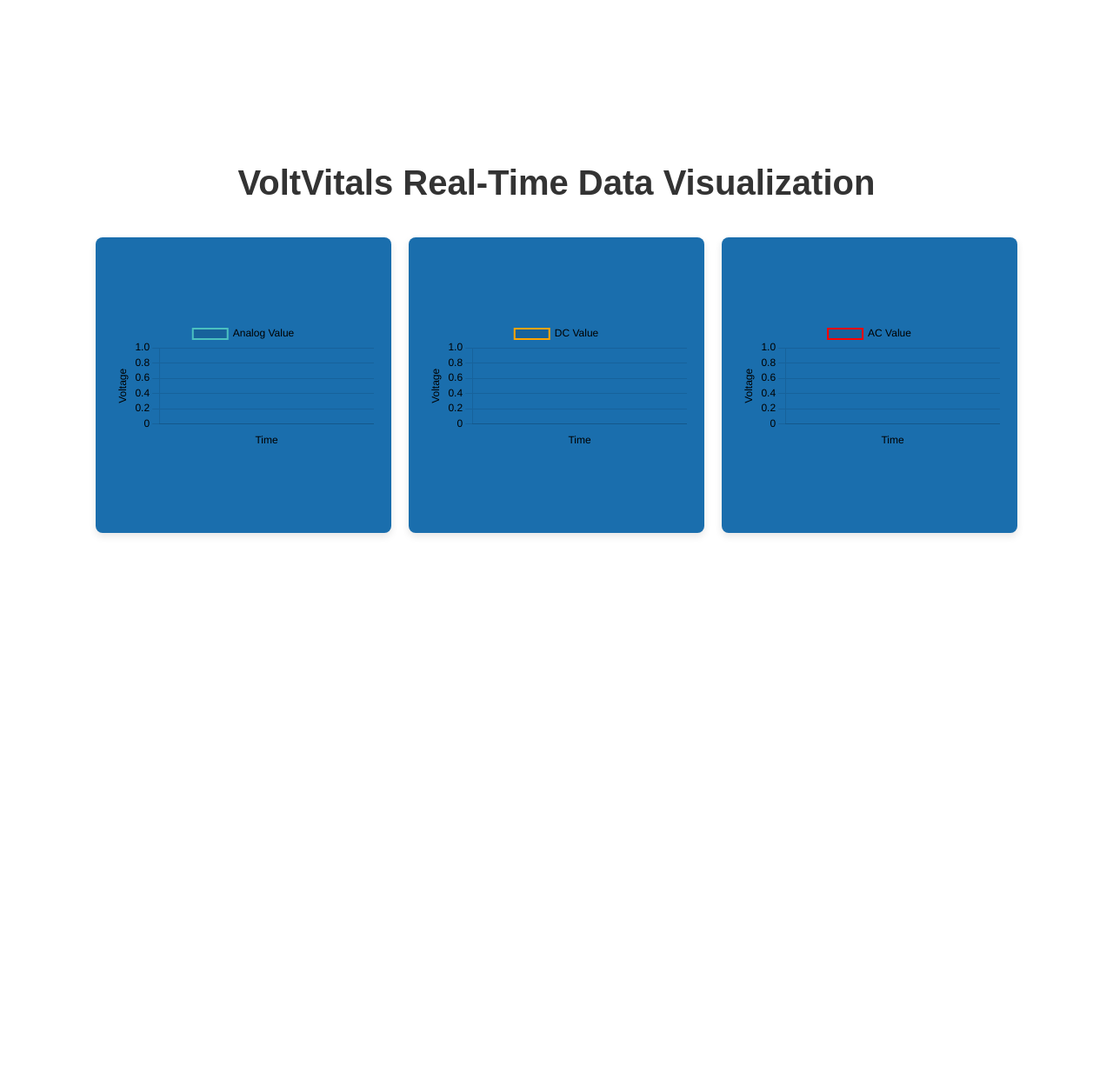
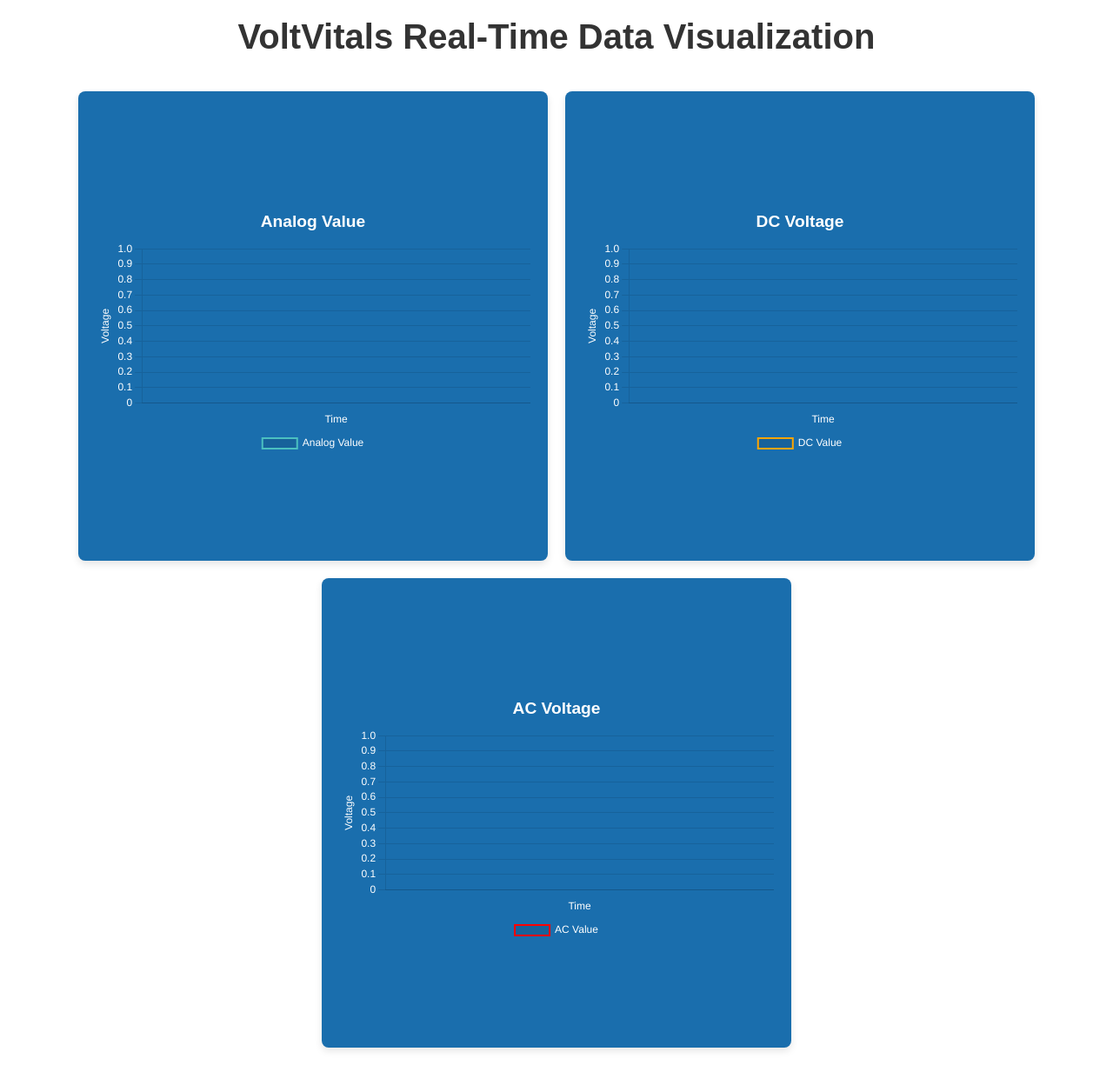
Before and after one commit to Aragya1642/ECE1894FirstEnergy, a Flask app: page / in a window 1280 px wide. Shown: the whole page at 87% size. Before the commit the page ends 617 px from the top, so only its background shows below. Run offline with Flask 3, Linux system fonts and the light colour scheme.

Commit message:
Makes graphs bigger, adds titles, moves keys down to the bottom

```diff
--- a/static/css/index_styles.css
+++ b/static/css/index_styles.css
@@ -27,7 +27,7 @@
     gap: 20px;
     justify-content: center;
     padding: 20px;
-    max-width: 1200px;
+    max-width: 2000px;
     width: 100%;
 }
 
@@ -37,9 +37,10 @@
     border-radius: 8px;
     box-shadow: 0 4px 8px rgba(0, 0, 0, 0.1);
     padding: 20px;
-    width: 300px;
-    height: 300px; /* Adjust this height as needed for graph size */
+    width: 500px;
+    height: 500px; /* Adjust this height as needed for graph size */
     display: flex;
+    flex-direction: column; /* Stack label and graph vertically */
     align-items: center;
     justify-content: center;
 }
@@ -50,3 +51,10 @@
     font-size: 1em;
     text-align: center;
 }
+
+.graph-label {
+    color: #ffffff; /* White text color for visibility */
+    font-size: 1.2em;
+    margin-bottom: 10px; /* Space between label and graph */
+    text-align: center;
+}
--- a/static/js/script.js
+++ b/static/js/script.js
@@ -12,7 +12,7 @@
     const dcVoltages = [];
     const acVoltages = [];
 
-    // Initialize graph 1
+    // Initialize Analog Graph
     const ctxAnalog = document.getElementById('graph1').getContext('2d');
     const voltageChart = new Chart(ctxAnalog, {
         type: 'line',
@@ -33,8 +33,9 @@
             plugins: {
                 legend: {
                     display: true,
+                    position: 'bottom',
                     labels: {
-                        color: 'black',
+                        color: 'white',
                     }
                 }
             },
@@ -44,10 +45,10 @@
                     title: {
                         display: true,
                         text: 'Time',
-                        color: 'black'
+                        color: 'white'
                     },
                     ticks: {
-                        color: 'black',
+                        color: 'white',
                     }
                 },
                 y: {
@@ -55,17 +56,17 @@
                     title: {
                         display: true,
                         text: 'Voltage',
-                        color: 'black'
+                        color: 'white'
                     },
                     ticks: {
-                        color: 'black', // X-axis labels color
+                        color: 'white', // X-axis labels color
                     }
                 }
             }
         }
     });
 
-    // Initialize graph 1
+    // Initialize DC graph
     const ctxDC = document.getElementById('graph2').getContext('2d');
     const dcChart = new Chart(ctxDC, {
         type: 'line',
@@ -86,8 +87,9 @@
             plugins: {
                 legend: {
                     display: true,
+                    position: 'bottom',
                     labels: {
-                        color: 'black',
+                        color: 'white',
                     }
                 }
             },
@@ -97,10 +99,10 @@
                     title: {
                         display: true,
                         text: 'Time',
-                        color: 'black'
+                        color: 'white'
                     },
                     ticks: {
-                        color: 'black',
+                        color: 'white',
                     }
                 },
                 y: {
@@ -108,17 +110,17 @@
                     title: {
                         display: true,
                         text: 'Voltage',
-                        color: 'black'
+                        color: 'white'
                     },
                     ticks: {
-                        color: 'black', // X-axis labels color
+                        color: 'white', // X-axis labels color
                     }
                 }
             }
         }
     });
 
-    // Initialize graph 1
+    // Initialize AC graph
     const ctxAC = document.getElementById('graph3').getContext('2d');
     const acChart = new Chart(ctxAC, {
         type: 'line',
@@ -139,8 +141,9 @@
             plugins: {
                 legend: {
                     display: true,
+                    position: 'bottom',
                     labels: {
-                        color: 'black',
+                        color: 'white',
                     }
                 }
             },
@@ -150,10 +153,10 @@
                     title: {
                         display: true,
                         text: 'Time',
-                        color: 'black'
+                        color: 'white'
                     },
                     ticks: {
-                        color: 'black',
+                        color: 'white',
                     }
                 },
                 y: {
@@ -161,10 +164,10 @@
                     title: {
                         display: true,
                         text: 'Voltage',
-                        color: 'black'
+                        color: 'white'
                     },
                     ticks: {
-                        color: 'black', // X-axis labels color
+                        color: 'white', // X-axis labels color
                     }
                 }
             }
--- a/templates/index.html
+++ b/templates/index.html
@@ -11,12 +11,15 @@
     <h1>VoltVitals Real-Time Data Visualization</h1>
     <div class="container">
         <div class="graph-box">
+            <h3 class="graph-label">Analog Value</h3>
             <canvas id="graph1"></canvas>
         </div>
         <div class="graph-box">
+            <h3 class="graph-label">DC Voltage</h3>
             <canvas id="graph2"></canvas>
         </div>
         <div class="graph-box">
+            <h3 class="graph-label">AC Voltage</h3>
             <canvas id="graph3"></canvas>
         </div>
     </div>
```
